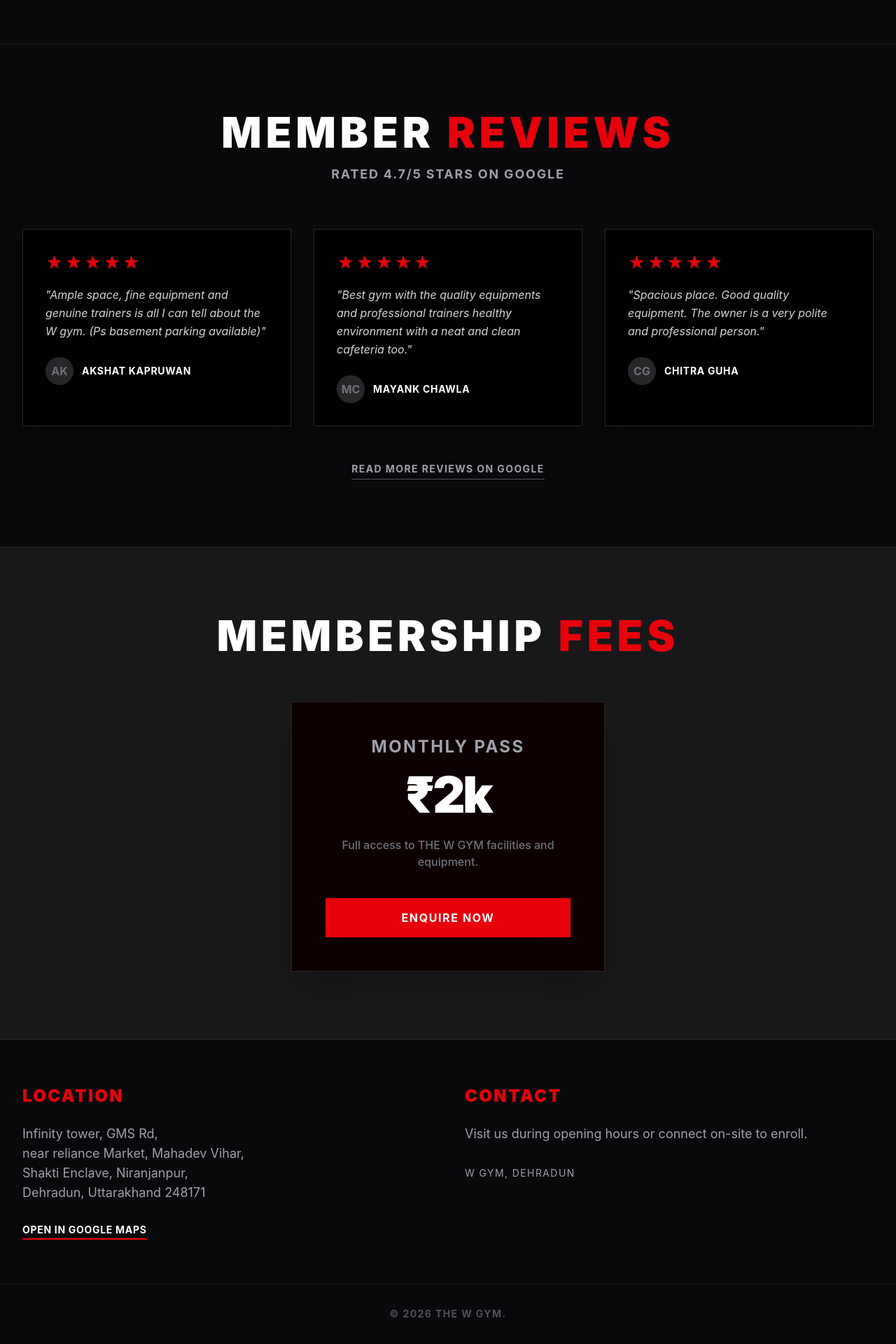
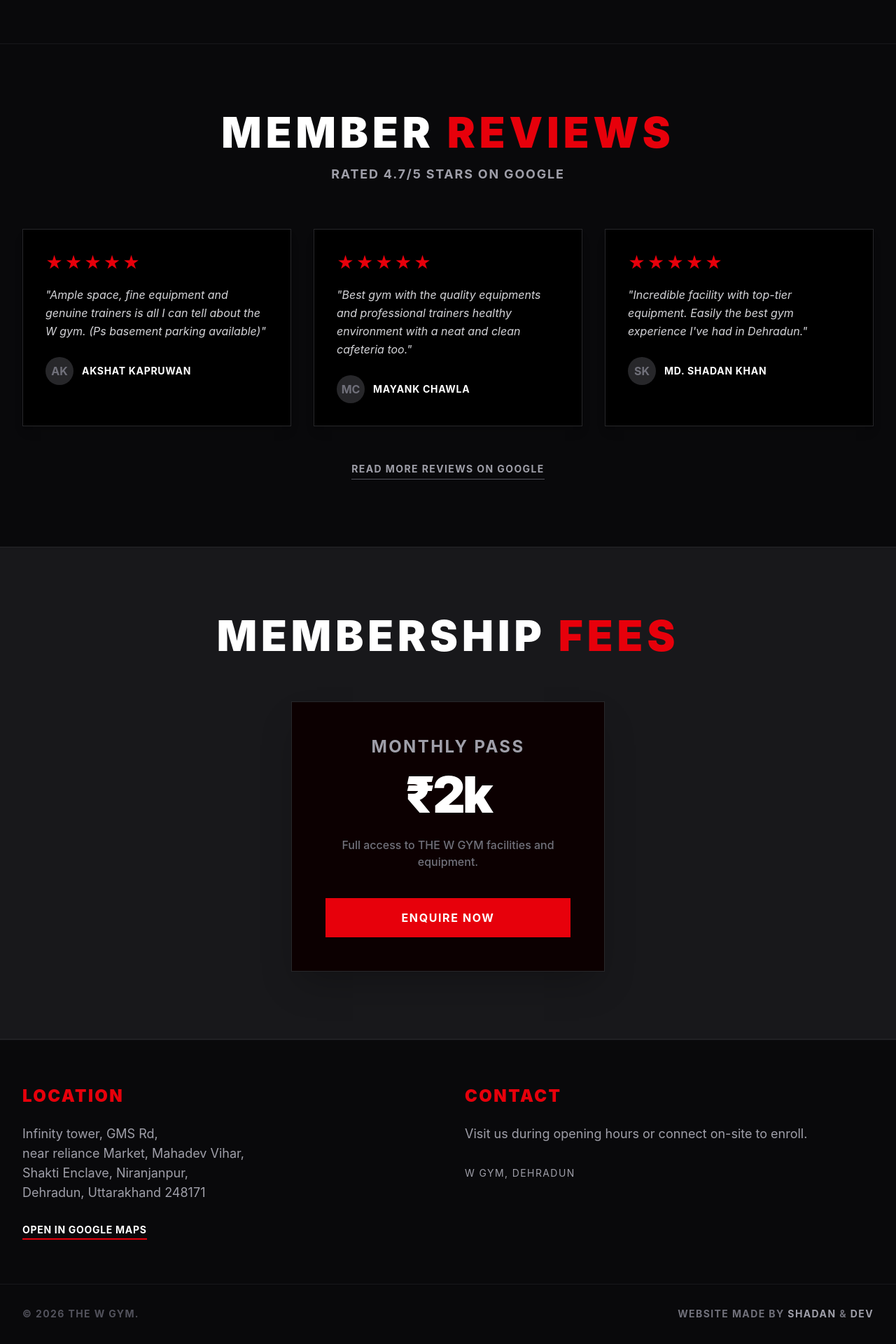
Before and after one commit to agravity268-sys/w-gym, a React (Vite) app: page / in a window 1280 px wide. Shown: the part 2919-4839 px from the top of the page at 70% size. Built offline with nearby package versions, Linux system fonts and the light colour scheme.

Commit message:
Update: Add review by Md. Shadan Khan and website credits

```diff
--- a/src/App.jsx
+++ b/src/App.jsx
@@ -56,6 +56,10 @@
             <a href="#reviews" onClick={() => setIsMenuOpen(false)} className="hover:text-red-600 transition-colors">REVIEWS</a>
             <a href="#membership" onClick={() => setIsMenuOpen(false)} className="hover:text-red-600 transition-colors">FEES</a>
             <a href="#contact" onClick={() => setIsMenuOpen(false)} className="hover:text-red-600 transition-colors">LOCATION</a>
+
+            <div className="mt-4 pt-6 border-t border-zinc-800 w-3/4 text-center">
+              <p className="text-xs text-zinc-500 uppercase tracking-widest">Website made by Shadan and Dev</p>
+            </div>
           </div>
         </div>
       </nav>
@@ -197,11 +201,11 @@
             <div className="bg-black border border-zinc-800 p-8 hover:border-red-600 transition-colors shadow-lg">
               <div className="text-red-600 mb-4 text-2xl tracking-widest">★★★★★</div>
               <p className="text-zinc-300 italic mb-6 leading-relaxed">
-                "Spacious place. Good quality equipment. The owner is a very polite and professional person."
+                "Incredible facility with top-tier equipment. Easily the best gym experience I've had in Dehradun."
               </p>
               <div className="flex items-center gap-3">
-                <div className="w-10 h-10 bg-zinc-800 rounded-full flex items-center justify-center font-bold text-zinc-500">CG</div>
-                <p className="text-white font-bold tracking-wider uppercase text-sm">chitra guha</p>
+                <div className="w-10 h-10 bg-zinc-800 rounded-full flex items-center justify-center font-bold text-zinc-500">SK</div>
+                <p className="text-white font-bold tracking-wider uppercase text-sm">Md. Shadan Khan</p>
               </div>
             </div>
           </div>
@@ -270,8 +274,11 @@
 
         </div>
 
-        <div className="max-w-7xl mx-auto px-4 sm:px-6 lg:px-8 mt-16 pt-8 border-t border-zinc-900 text-center text-zinc-600 font-bold uppercase tracking-widest text-sm">
-          &copy; {new Date().getFullYear()} THE W GYM.
+        <div className="max-w-7xl mx-auto px-4 sm:px-6 lg:px-8 mt-16 pt-8 border-t border-zinc-900 flex flex-col md:flex-row justify-between items-center text-zinc-600 font-bold uppercase tracking-widest text-sm space-y-4 md:space-y-0">
+          <div>&copy; {new Date().getFullYear()} THE W GYM.</div>
+          <div className="text-zinc-500">
+            Website made by <span className="text-zinc-400">Shadan</span> & <span className="text-zinc-400">Dev</span>
+          </div>
         </div>
       </footer>
     </div>
```
